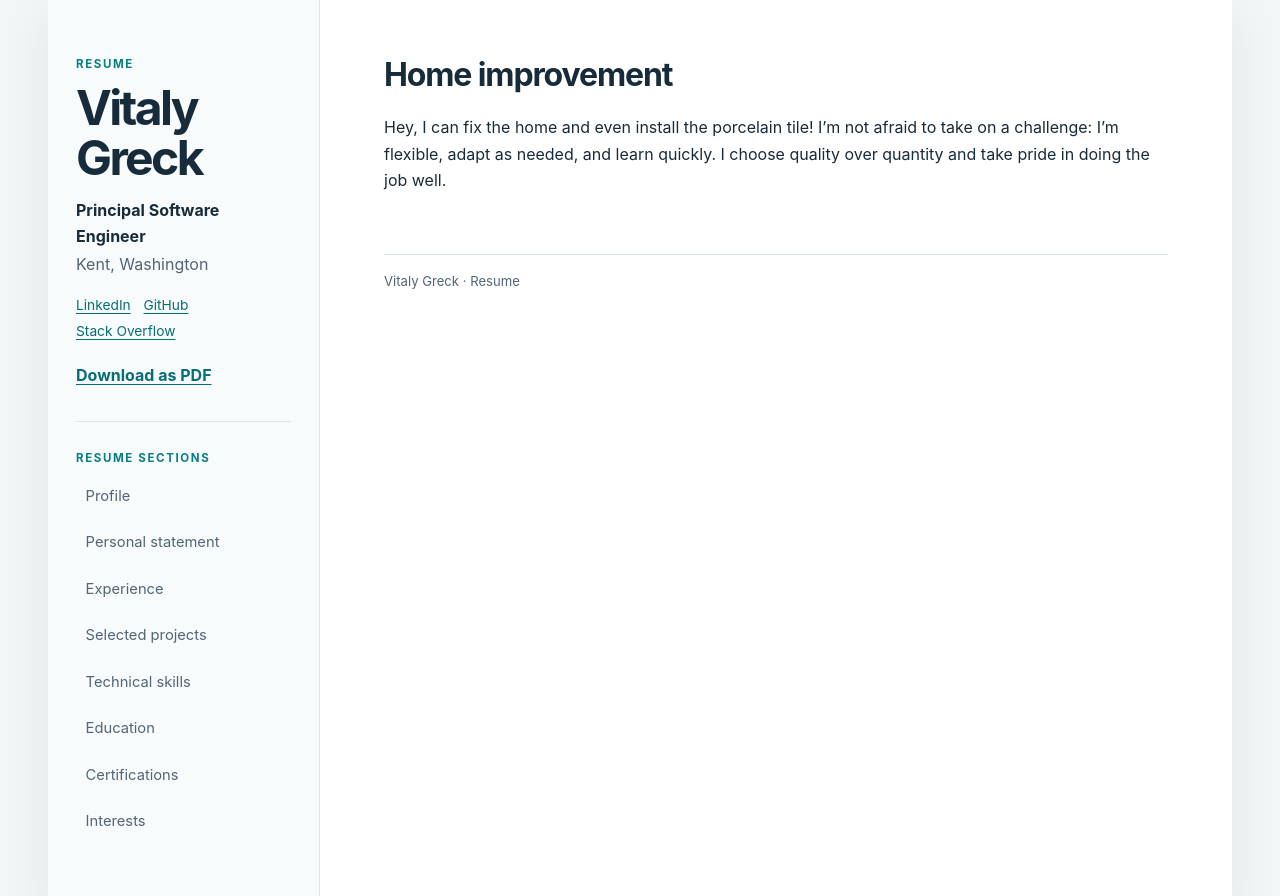
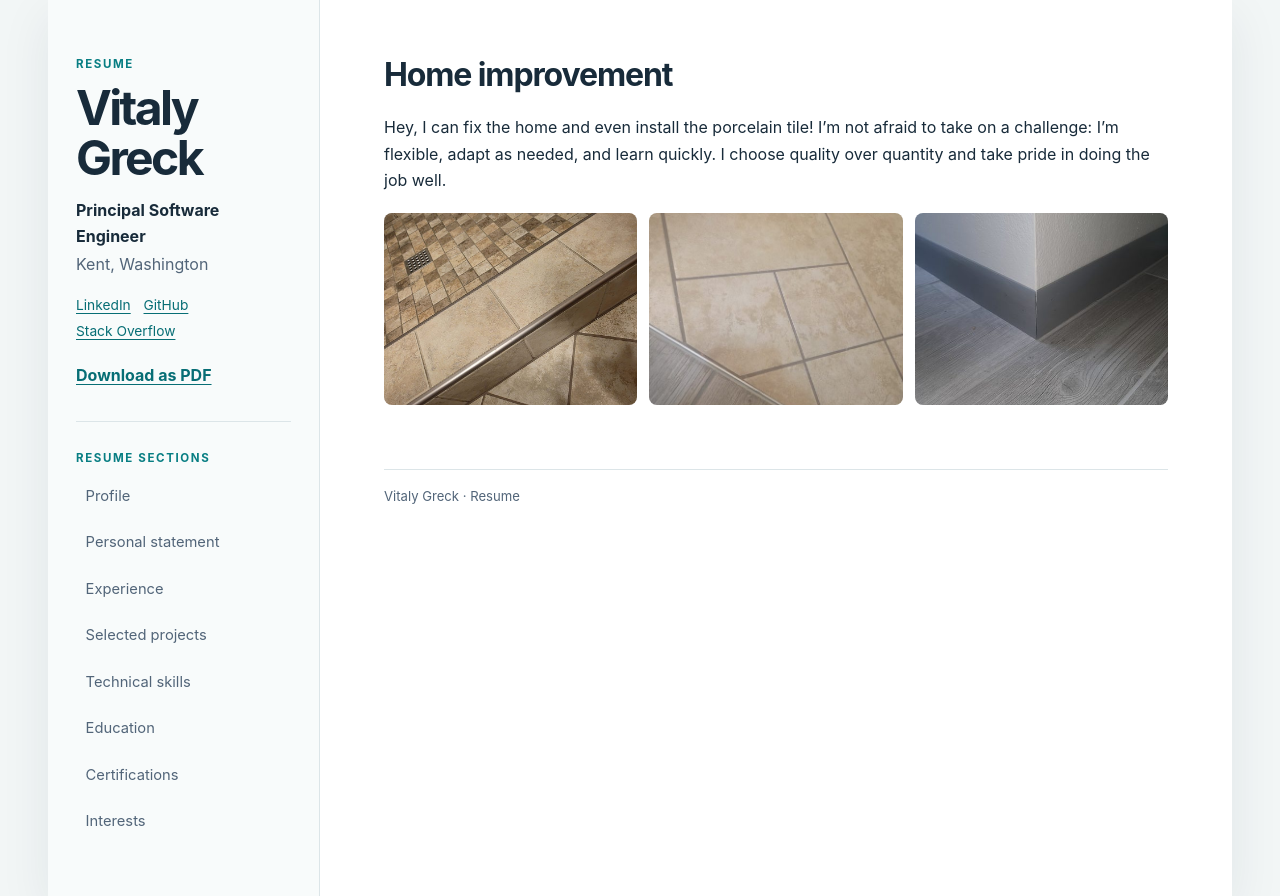
Before and after one commit to vintozver/my-cv, a Flask app: page /home-improvement in a window 1280 px wide. Run offline with Flask 3, Linux system fonts and the light colour scheme.

Commit message:
Add local home improvement photo gallery
Co-authored-by: vintozver <990520+vintozver@users.noreply.github.com>

```diff
--- a/pyproject.toml
+++ b/pyproject.toml
@@ -22,4 +22,4 @@ test = ["pypdf"]
 where = ["src"]
 
 [tool.setuptools.package-data]
-my_cv = ["templates/*.html", "templates/sections/*.md", "static/*.css"]
+my_cv = ["templates/*.html", "templates/sections/*.md", "static/*.css", "static/*.jpg"]
--- a/src/my_cv/static/style.css
+++ b/src/my_cv/static/style.css
@@ -176,6 +176,33 @@ main {
   width: auto;
   height: auto;
   object-fit: contain;
+}
+
+#home-improvement ul {
+  display: grid;
+  grid-template-columns: repeat(auto-fit, minmax(min(100%, 12rem), 1fr));
+  gap: 0.75rem;
+  margin: 1.2rem 0;
+  padding: 0;
+  list-style: none;
+}
+
+#home-improvement li {
+  min-width: 0;
+  margin: 0;
+}
+
+#home-improvement li a {
+  display: block;
+  overflow: hidden;
+  border-radius: 0.5rem;
+}
+
+#home-improvement li img {
+  width: 100%;
+  height: 12rem;
+  max-height: none;
+  object-fit: cover;
 }
 
 .section + .section {
--- a/src/my_cv/templates/sections/home-improvement.md
+++ b/src/my_cv/templates/sections/home-improvement.md
@@ -3,3 +3,7 @@
 Hey, I can fix the home and even install the porcelain tile! I’m not afraid to take
 on a challenge: I’m flexible, adapt as needed, and learn quickly. I choose quality
 over quantity and take pride in doing the job well.
+
+- [![Home improvement project photo 1](/static/home-improvement-1-thumb.jpg)](/static/home-improvement-1.jpg)
+- [![Home improvement project photo 2](/static/home-improvement-2-thumb.jpg)](/static/home-improvement-2.jpg)
+- [![Home improvement project photo 3](/static/home-improvement-3-thumb.jpg)](/static/home-improvement-3.jpg)
```
Also changed, not shown: tests/test_app.py (+14 -0 lines), src/my_cv/static/home-improvement-1-thumb.jpg (added), src/my_cv/static/home-improvement-2-thumb.jpg (added), src/my_cv/static/home-improvement-3-thumb.jpg (added).
